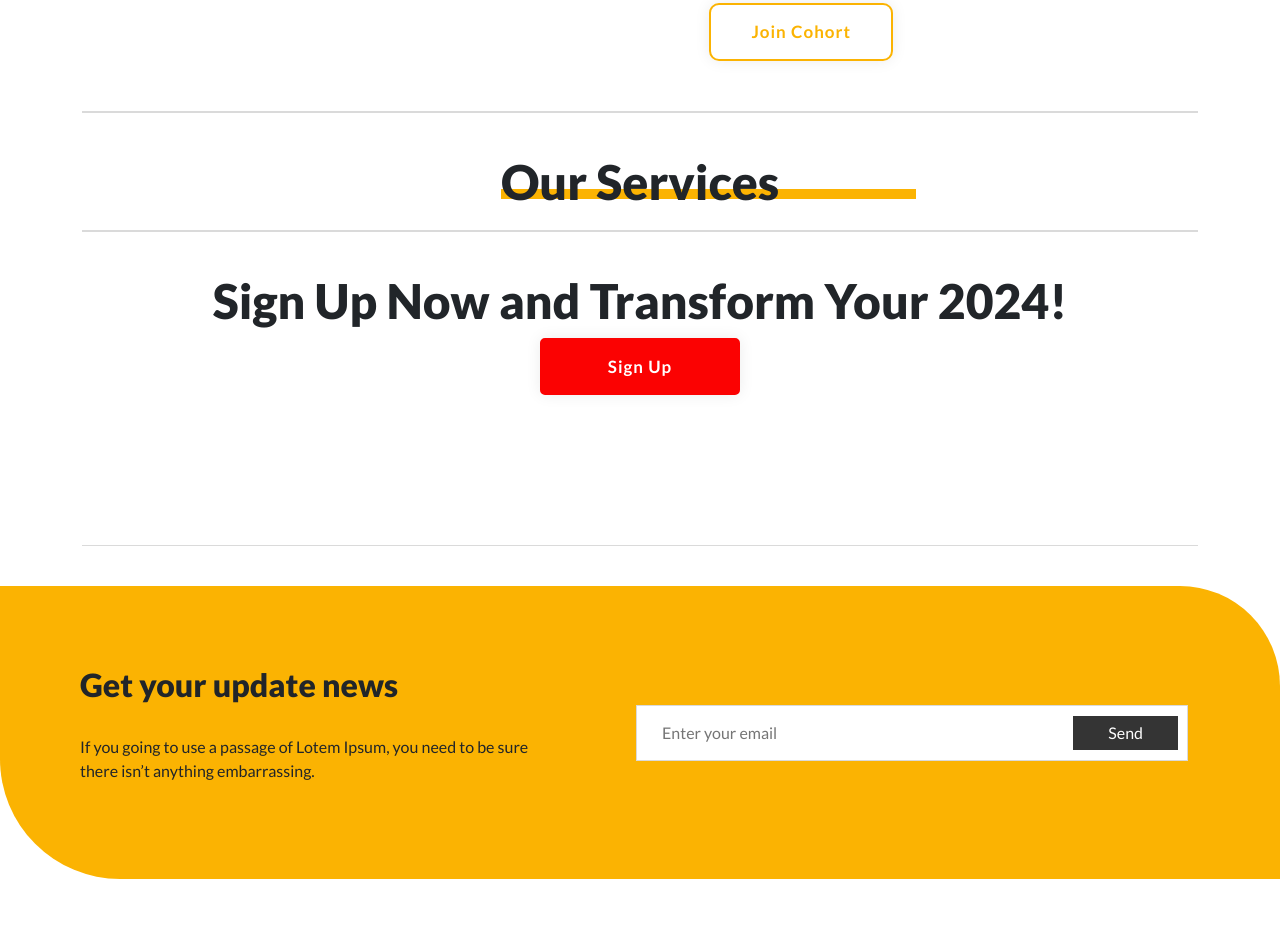
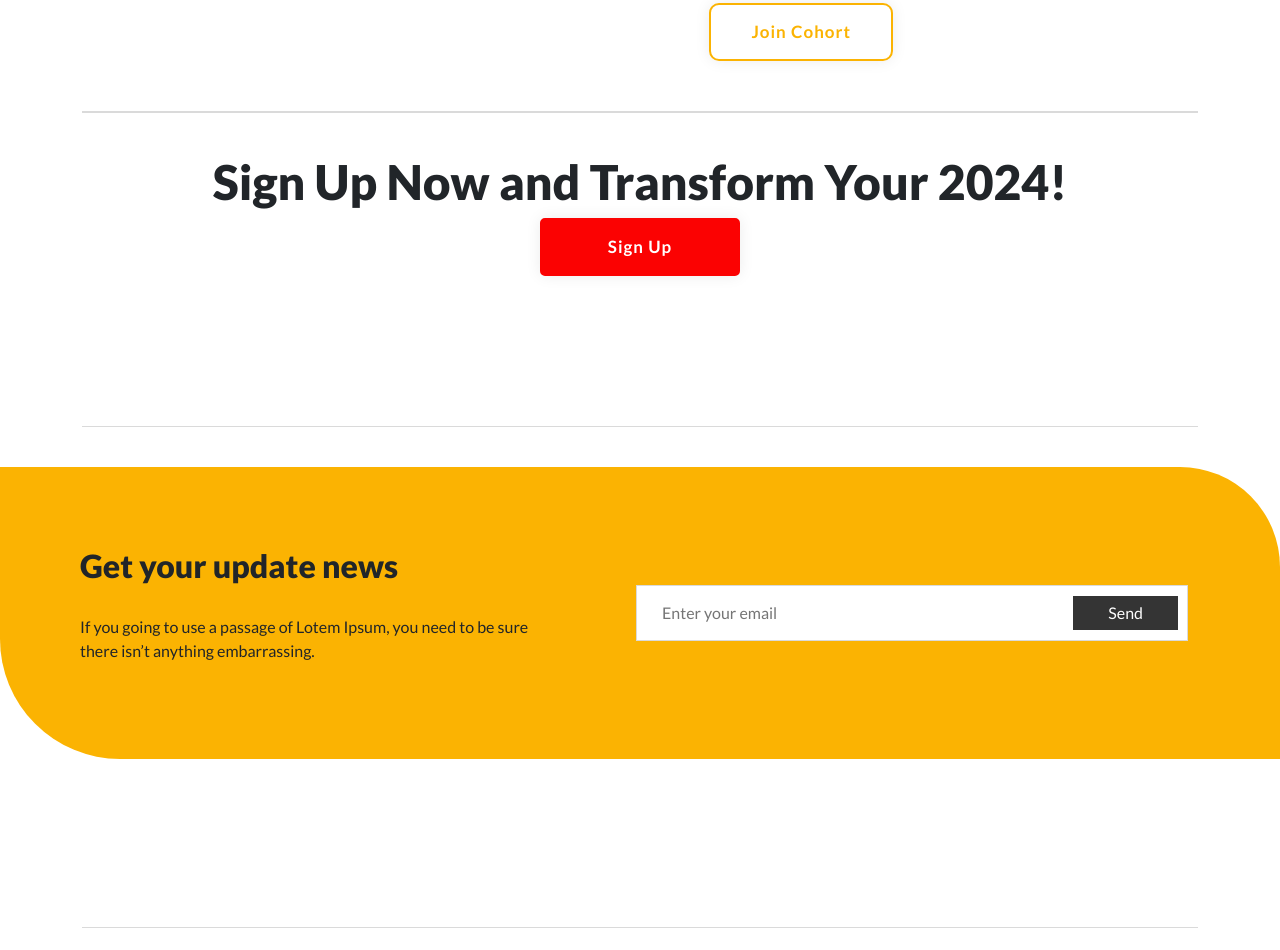
Before and after one commit to codevangelist/joyculture, a plain HTML site: page index.html in a window 1280 px wide. Shown: the part 3041-3991 px from the top of the page. Drawn offline with nearby package versions, Linux system fonts and the light colour scheme.

Commit message:
khjgffghjkl

```diff
--- a/index.html
+++ b/index.html
@@ -307,25 +307,6 @@
         </div>
         <div style="border: 1px solid #cbcbcbb6; margin-top: 20px; margin-bottom: 40px;"></div>
         <style>
-          .variations-services::before {
-            content: '';
-            width: 38%;
-            height: 10px;
-            background-color: #FBB302;
-            position: absolute;
-            top: 0.75em;
-            bottom: 10.2em;
-            z-index: -1;
-          }
-        </style>
-        <div class="container">
-          <div class="text">
-            <h1 class="variations-services text-center">Our Services</h1>
-          </div>
-        </div>
-        <div style="border: 1px solid #cbcbcbb6; margin-top: 20px; margin-bottom: 40px;"></div>
-
-        <style>
           .btn-sign-up {
             font-weight: 600;
             font-size: 17px;
--- a/js/main.js
+++ b/js/main.js
@@ -20,6 +20,7 @@ $(function(){
     $('.forward').click(function(){
     	$("#wizard").steps('next');
     })
+    //
     $('.backward').click(function(){
         $("#wizard").steps('previous');
     })
```
